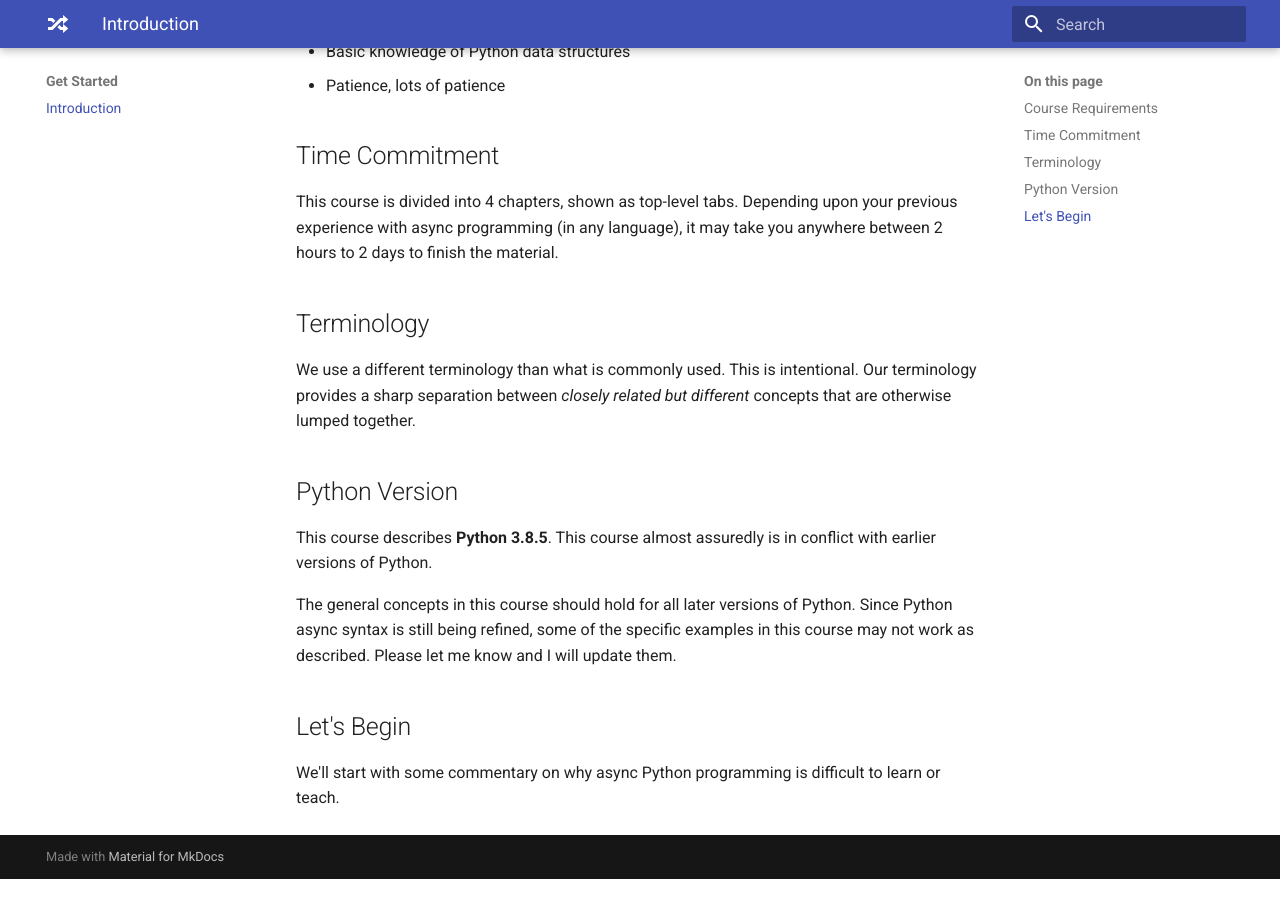
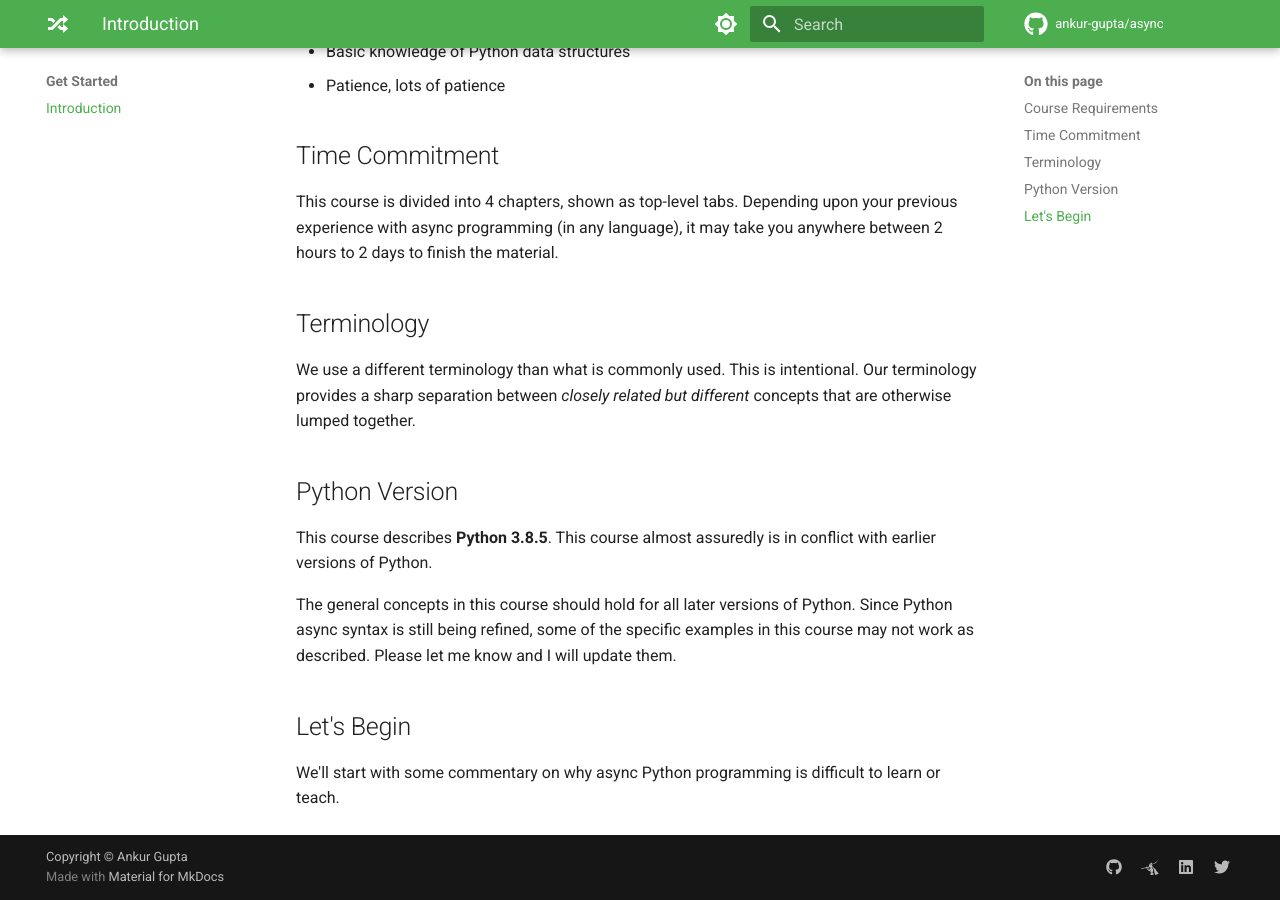
Before and after one commit to ankur-gupta/async, an MkDocs documentation site: the page built from docs/index.md, in a window 1280 px wide and 900 px high, scrolled down 534 px. Built offline with MkDocs 1.6.1 and Material for MkDocs 9.7.7, drawn with Linux system fonts in a browser that asks for light colours; comment, search, counter and statistics services are not loaded; before the commit the page ends 1413 px from its top, so only the background shows below that.

Commit message:
More updates

```diff
--- a/mkdocs.yml
+++ b/mkdocs.yml
@@ -1,17 +1,69 @@
 site_name: Asynchronous Programming in Python
 theme:
   name: material
-  # https://squidfunk.github.io/mkdocs-material/setup/changing-the-logo-and-icons/#logo
-  icon:
-    logo: material/shuffle-variant
+
+  # https://squidfunk.github.io/mkdocs-material/setup/changing-the-colors/#color-palette-toggle
+  palette:
+    # Palette toggle for light mode.
+    # This media query is checked first.
+    # It's also the fallback when no media query matches.
+    - scheme: default
+      primary: green
+      accent: green
+      toggle:
+        icon: material/brightness-7
+        name: Switch to dark mode
+
+    # Palette toggle for dark mode.
+    # This media query is checked second.
+    # If it doesn't match, the first one is automatically used.
+    - scheme: slate
+      primary: green
+      accent: green
+      toggle:
+        icon: material/brightness-4
+        name: Switch to light mode
+
+  features:
+    - navigation.tabs
+    - search.suggest
+    - search.highlight
+    - search.share
 
   # The favicon can be changed to a path pointing to a user-provided image,
   # which must be located in the `docs` folder.
   # https://squidfunk.github.io/mkdocs-material/setup/changing-the-logo-and-icons/#favicon
   favicon: assets/images/favicon.svg
 
-  features:
-    - navigation.tabs
+  icon:
+    # https://squidfunk.github.io/mkdocs-material/setup/changing-the-logo-and-icons/#logo
+    logo: material/shuffle-variant
+
+    # https://squidfunk.github.io/mkdocs-material/setup/adding-a-git-repository/#repository-icon
+    repo: fontawesome/brands/github
+
+# Header repository
+# https://squidfunk.github.io/mkdocs-material/setup/adding-a-git-repository/#repository
+repo_name: ankur-gupta/async
+repo_url: https://github.com/ankur-gupta/async
+edit_uri: edit/main/docs/
+
+# Footer Social Links
+# https://squidfunk.github.io/mkdocs-material/setup/setting-up-the-footer/#social-links
+extra:
+  social:
+    - icon: fontawesome/brands/github
+      link: https://github.com/ankur-gupta
+    - icon: fontawesome/brands/pied-piper-alt
+      link: https://www.perfectlyrandom.org
+    - icon: fontawesome/brands/linkedin
+      link: https://www.linkedin.com/in/ankurguptawisc
+    - icon: fontawesome/brands/twitter
+      link: https://twitter.com/ankurio
+
+# Footer Copyright
+# https://squidfunk.github.io/mkdocs-material/setup/setting-up-the-footer/#copyright-notice
+copyright: Copyright &copy; Ankur Gupta
 
 markdown_extensions:
   - toc:
@@ -31,6 +83,19 @@ markdown_extensions:
       use_pygments: true
       linenums: true
 
+plugins:
+  # https://squidfunk.github.io/mkdocs-material/setup/adding-a-git-repository/#revisioning
+  - git-revision-date-localized:
+      enable_creation_date: true
+      type: timeago
+      fallback_to_build_date: true
+
+  # https://squidfunk.github.io/mkdocs-material/setup/setting-up-site-search/#built-in-search-plugin
+  # Search is enabled by default, but must be re-added to mkdocs.yml when other plugins
+  # are used.
+  - search
+
+
 nav:
   - Get Started:
     - Introduction: index.md
```
Also changed, not shown: 1 other file.
